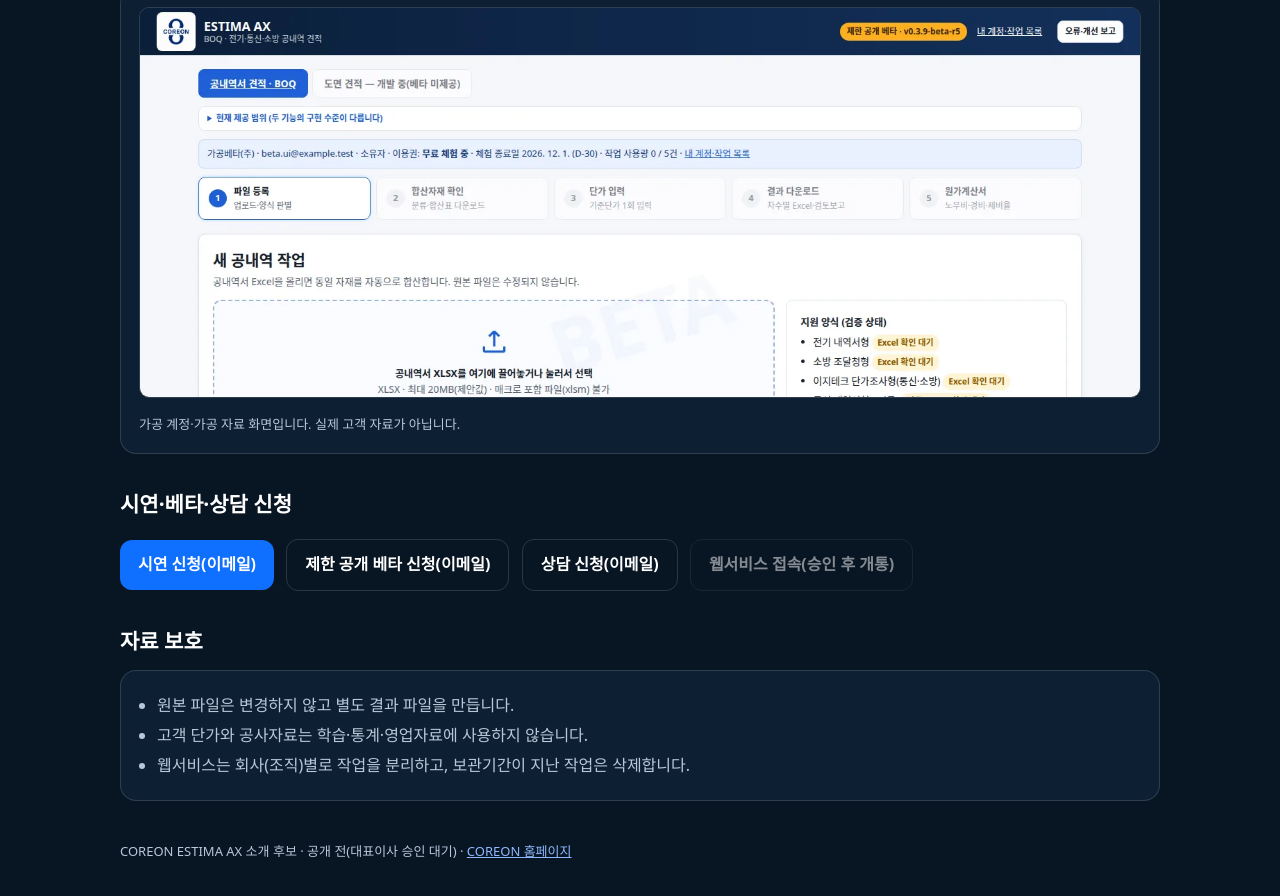
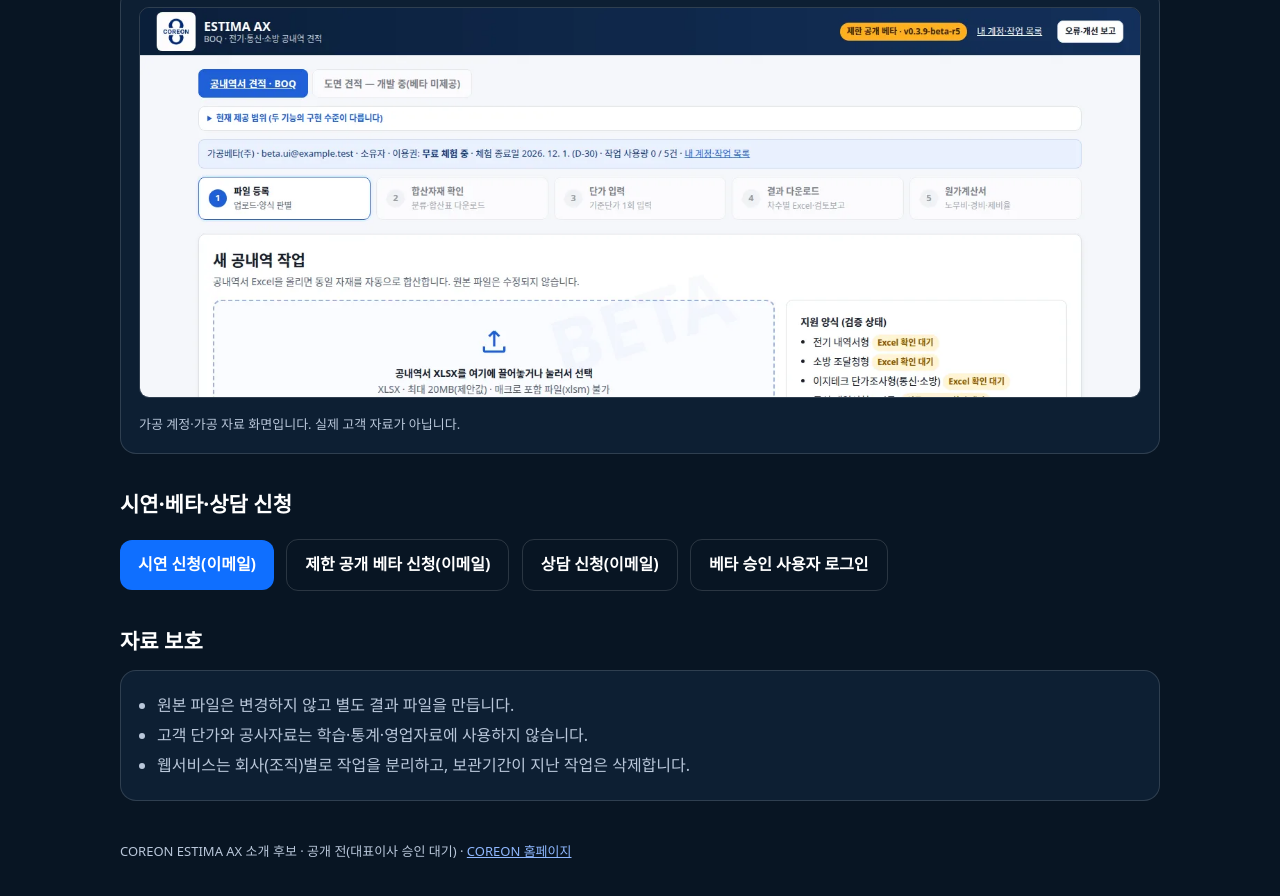
Before and after one commit to allblack1114-ops/coreon-landing, a plain HTML site: page estima-ax.html in a window 1280 px wide. Shown: the part 1537-2433 px from the top of the page. Drawn offline with Linux system fonts and the light colour scheme.

Commit message:
DEV ONLY: ESTIMA AX 소개 후보 — 웹서비스 접속 버튼을 estima.coreon-global.com/account 로 연결 (DNS·공개 승인 전, 미푸시)

```diff
--- a/estima-ax.html
+++ b/estima-ax.html
@@ -75,7 +75,7 @@ footer{margin-top:40px;color:var(--muted);font-size:13px}
 <a class="btn p" href="mailto:contact@coreon-global.com?subject=COREON%20ESTIMA%20AX%20%EC%8B%9C%EC%97%B0%20%EC%8B%A0%EC%B2%AD&body=source%3Destima-demo">시연 신청(이메일)</a>
 <a class="btn g" href="mailto:contact@coreon-global.com?subject=COREON%20ESTIMA%20AX%20%EC%A0%9C%ED%95%9C%20%EA%B3%B5%EA%B0%9C%20%EB%B2%A0%ED%83%80%20%EC%8B%A0%EC%B2%AD&body=source%3Destima-beta%0A%ED%9A%8C%EC%82%AC%EB%AA%85%3A%0A%EB%8B%B4%EB%8B%B9%EC%9E%90%C2%B7%EC%97%B0%EB%9D%BD%EC%B2%98%3A%0A%EC%A3%BC%20%EA%B3%B5%EC%A2%85%28%EC%A0%84%EA%B8%B0/%ED%86%B5%EC%8B%A0/%EC%86%8C%EB%B0%A9%29%3A%0A%EC%82%AC%EC%9A%A9%20%EC%A4%91%EC%9D%B8%20%EA%B3%B5%EB%82%B4%EC%97%AD%EC%84%9C%20%EC%96%91%EC%8B%9D%20%EC%9C%A0%ED%98%95%28%ED%8C%8C%EC%9D%BC%20%EC%B2%A8%EB%B6%80%20%EA%B8%88%EC%A7%80%29%3A%0A">제한 공개 베타 신청(이메일)</a>
 <a class="btn g" href="mailto:contact@coreon-global.com?subject=COREON%20ESTIMA%20AX%20%EC%83%81%EB%8B%B4%20%EC%8B%A0%EC%B2%AD&body=source%3Destima-consult">상담 신청(이메일)</a>
-<a class="btn g" aria-disabled="true" href="#service" id="service">웹서비스 접속(승인 후 개통)</a>
+<a class="btn g" href="https://estima.coreon-global.com/account" id="service" rel="noopener">베타 승인 사용자 로그인</a>
 
 <h2>자료 보호</h2>
 <div class="card"><ul>
```
